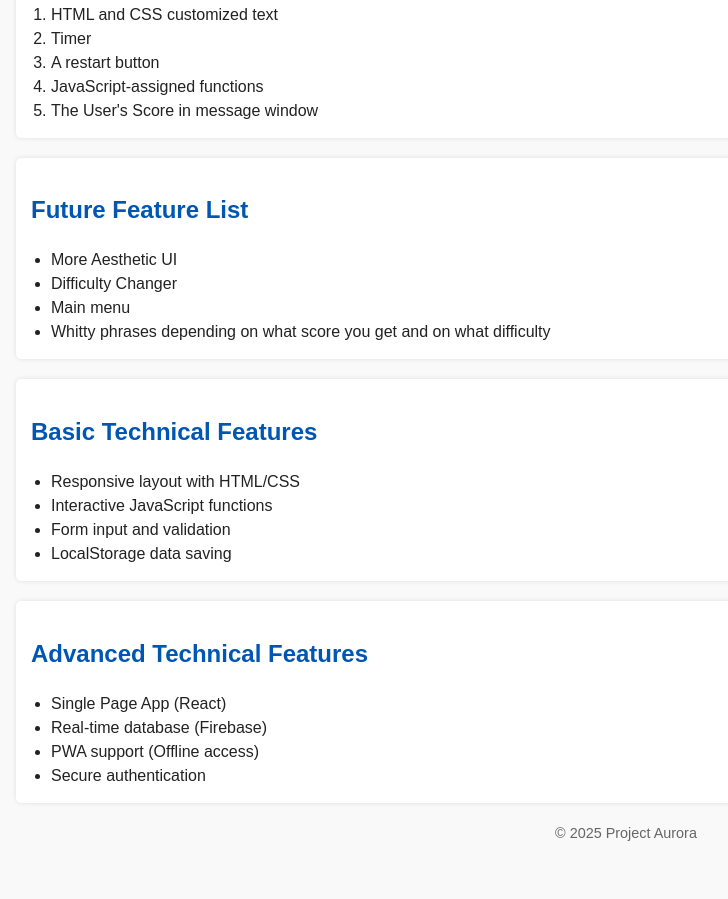
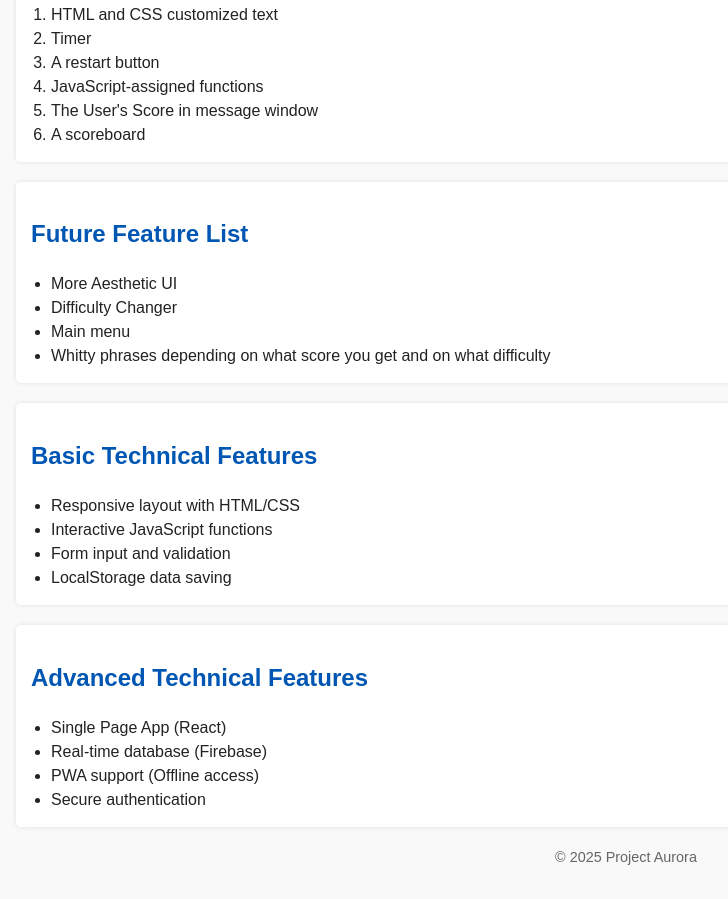
Before and after one commit to maximillianoortega-boop/class-project-proposal, a plain HTML site: page index.html in a window 1280 px wide. Shown: the part 897-1796 px from the top of the page, without its empty margins (14-742 px from the left). Before the commit the page ends 1772 px from the top, so only its background shows below. Drawn offline with Linux system fonts and the light colour scheme.

Commit message:
Update Files.

```diff
--- a/index.html
+++ b/index.html
@@ -79,6 +79,7 @@
       <li>A restart button</li>
       <li>JavaScript-assigned functions</li>
       <li>The User's Score in message window</li>
+      <li>A scoreboard</li>
     </ol>
   </section>
 
```
